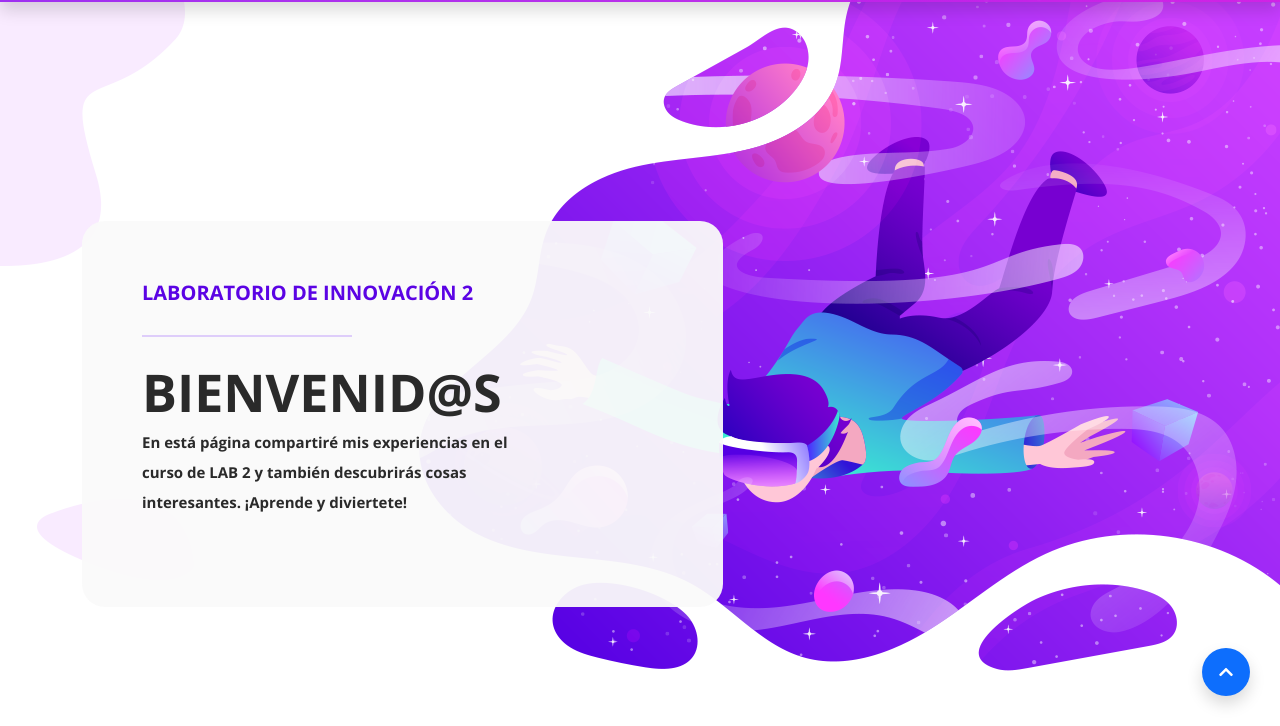
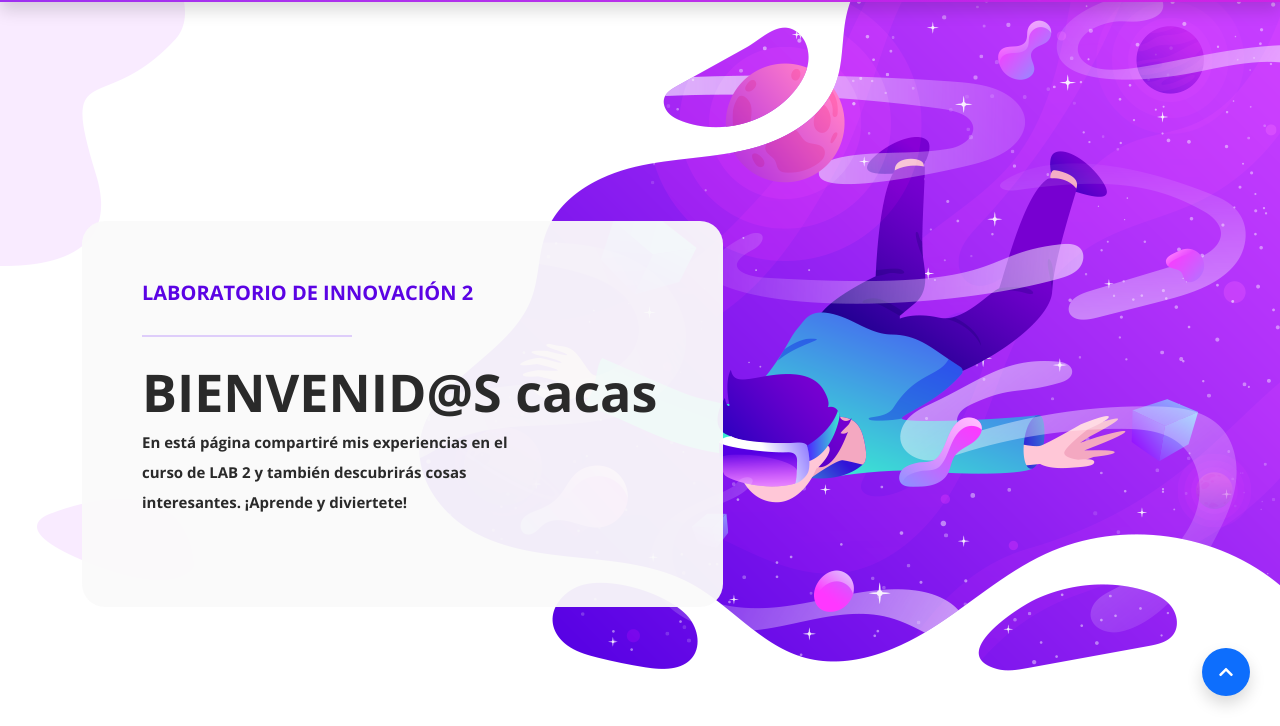
Before and after one commit to guerevalery/vagus-laboratorio-2, a website: page index.html in a window 1280 px wide. Shown: the part 74-800 px from the top of the page. Drawn offline with nearby package versions, Linux system fonts and the light colour scheme; files that its build step writes are made by us from their sources; files whose address does not match are found by name.

Commit message:
cambios1

```diff
--- a/index.html
+++ b/index.html
@@ -57,7 +57,7 @@
           <div class="caption header-text">
             <h6>LABORATORIO DE  INNOVACIÓN 2</h6>
             <div class="line-dec"></div>
-            <h4>BIENVENID@S
+            <h4>BIENVENID@S cacas
             <p>En está página compartiré mis experiencias en el curso de LAB 2 y también descubrirás cosas interesantes. ¡Aprende y diviertete!
            </p>
 
```
Also changed, not shown: INDEX - CLASES 1.html (+1 -1 lines).
